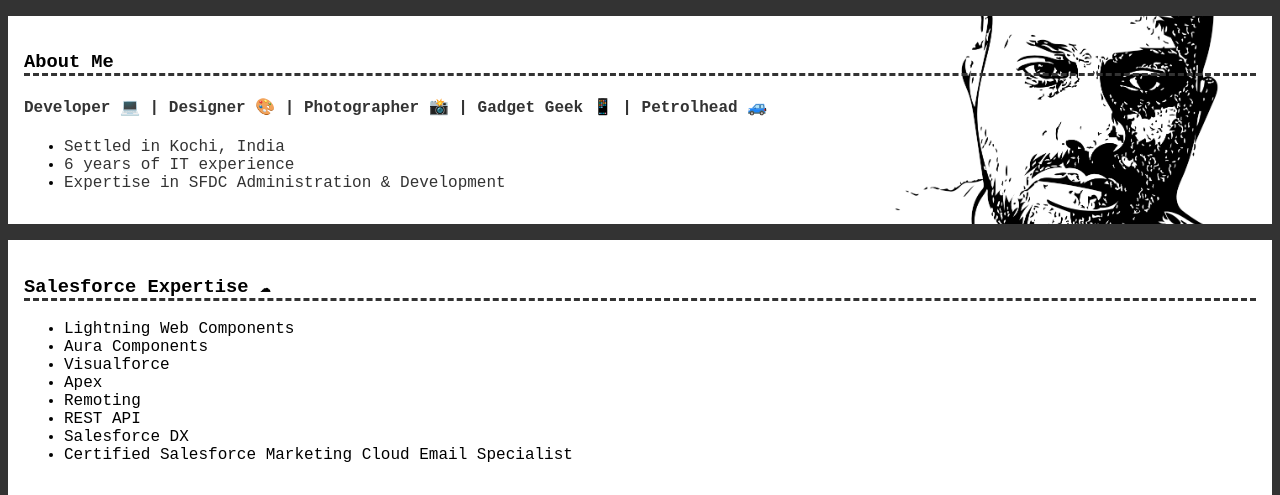
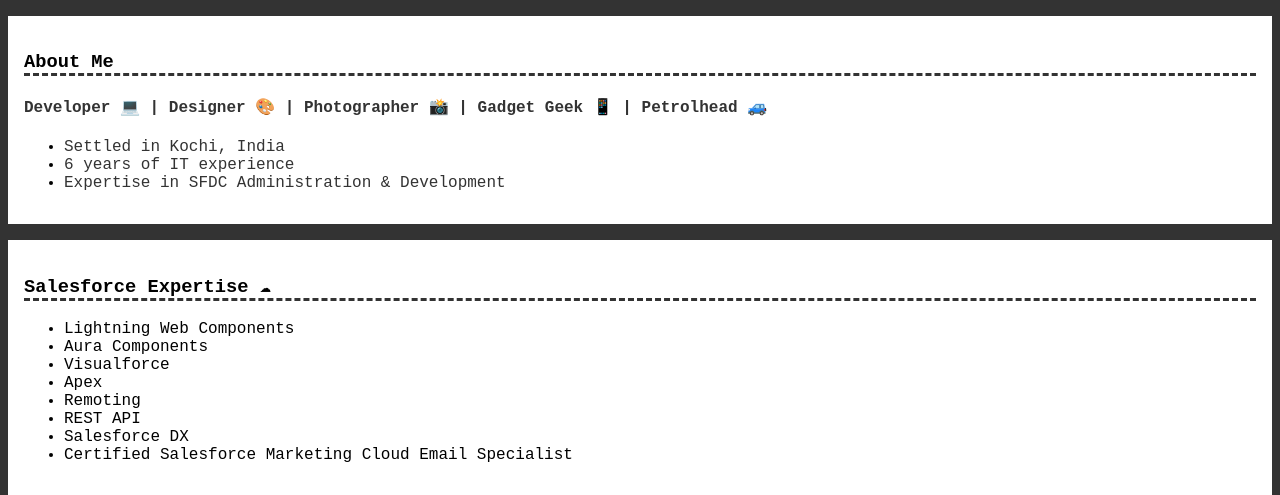
Before and after one commit to dennisjsk/dennisjsk.github.io, a PHP site: page /index.html in a window 1280 px wide. Shown: the part 58-553 px from the top of the page. Run offline with PHP 8.4, Linux system fonts and the light colour scheme.

Commit message:
fix: Removed background image

```diff
--- a/main.css
+++ b/main.css
@@ -40,7 +40,7 @@ div.sticky {
 }
 
 .profilepic{
-    background-image: url('res/me.png');
+    /* background-image: url('res/me.png'); */
     background-size: 25em;
     background-repeat: no-repeat;
     background-position: 100%;
```
